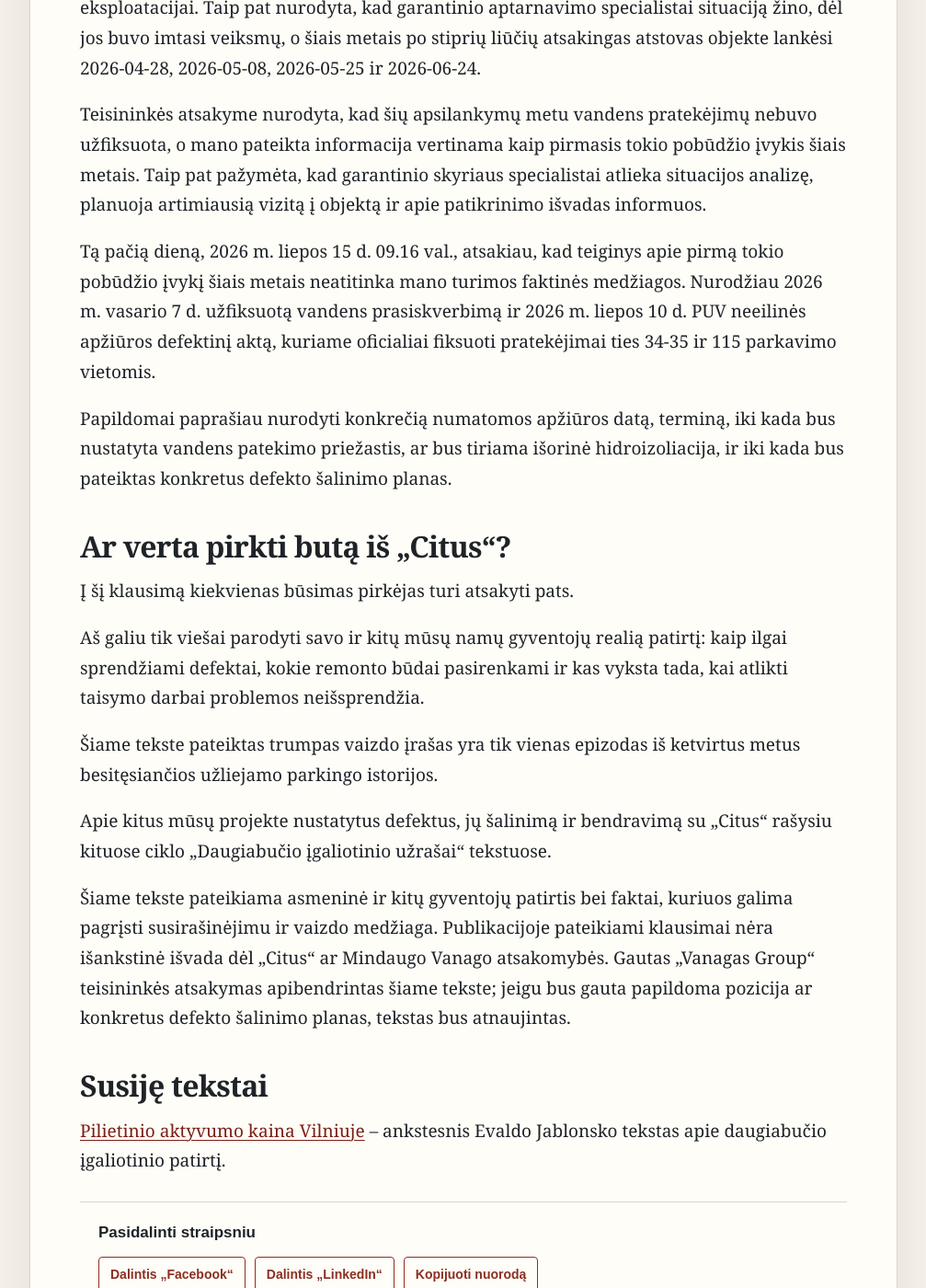
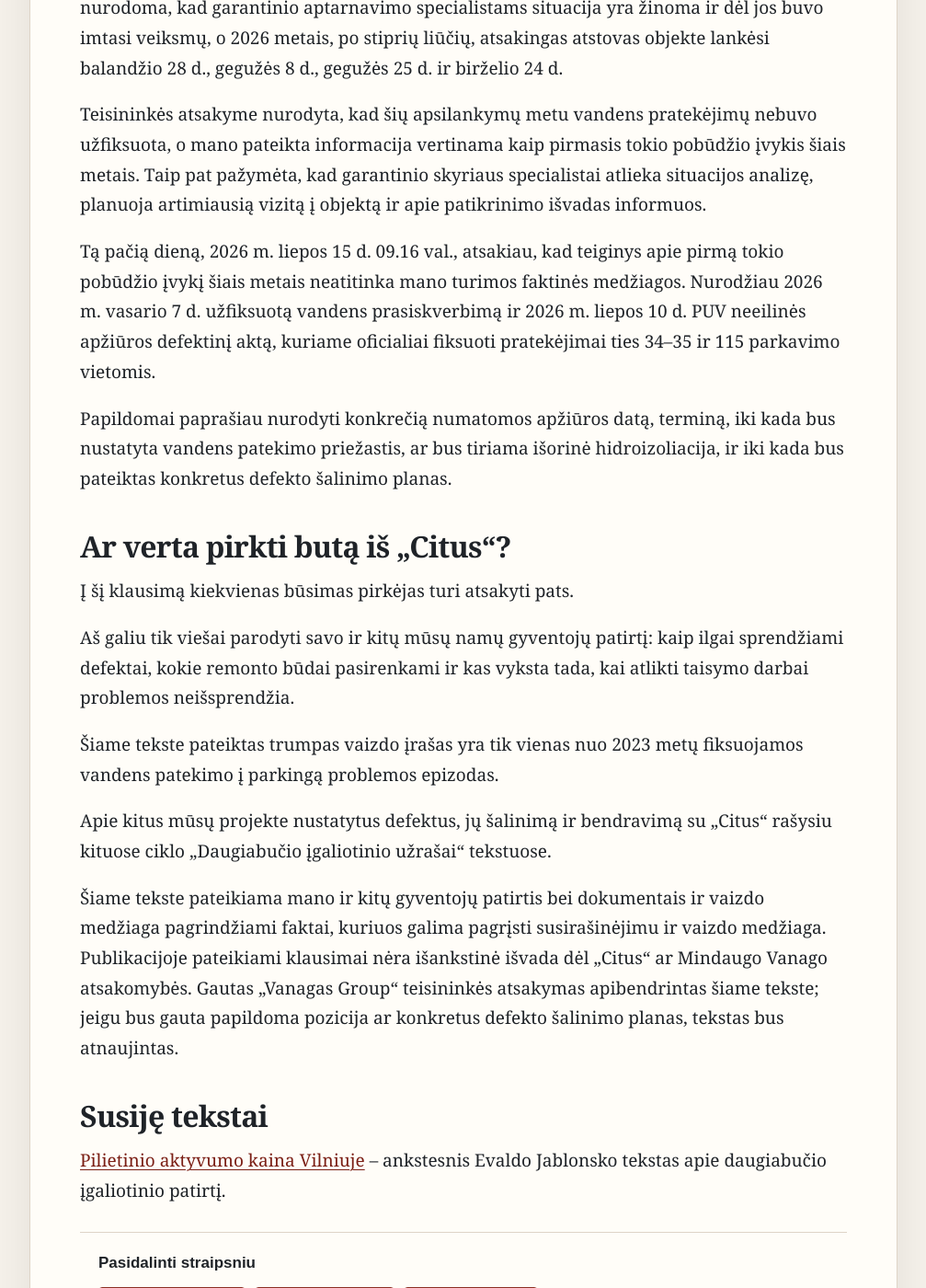
Before and after one commit to evkanas/evkanas.github.io, a Jekyll site: the page built from daugiabucio-igaliotinio-uzrasai/citus/mindaugas-vanagas-uzliejamas-parkingas.md, in a window 1280 px wide and 1400 px high, scrolled down 5602 px. Shown: the whole window at 92% size, without its empty margins (136-1143 px from the left). Built offline with Jekyll 4.4.1, drawn with Linux system fonts in a browser that asks for light colours; some of the changed text lies outside the part shown.

Commit message:
Replace disputed parking problem duration wording

```diff
--- a/daugiabucio-igaliotinio-uzrasai/citus/mindaugas-vanagas-uzliejamas-parkingas.md
+++ b/daugiabucio-igaliotinio-uzrasai/citus/mindaugas-vanagas-uzliejamas-parkingas.md
@@ -240,9 +240,9 @@
 
 Šį kartą tiesioginio atsakymo nepateiksiu. Vietoje jo parodysiu trumpą vaizdo įrašą, kuriame matyti, kas mūsų požeminiame parkinge vyksta po gausesnio lietaus.
 
-## Užliejamo parkingo problema tęsiasi jau ketvirtus metus
+## Vandens patekimo į parkingą problema fiksuojama nuo 2023 metų
 
-Vandens skverbimosi į požeminį parkingą problema nėra nauja ar vienkartinė. Ji tęsiasi jau ketvirtus metus – susirašinėjimas ir bandymai spręsti problemą vyksta nuo 2023 metų.
+Vandens skverbimosi į požeminį parkingą problema nėra nauja ar vienkartinė. Ji fiksuojama nuo 2023 metų – nuo tada vyksta susirašinėjimas ir bandymai spręsti problemą.
 
 Atskiros vandens prasiskverbimo vietos buvo lokaliai tvarkomos naudojant vadinamąją kristalinę hidroizoliaciją. Tačiau užtaisius vieną vietą vanduo netrukus pradėdavo skverbtis kitoje. Kitaip tariant, problema iš esmės nebuvo pašalinta – keitėsi tik vietos, pro kurias vanduo patekdavo į parkingą.
 
@@ -254,17 +254,17 @@
 
 <p class="savivaldybe-caption">Evaldas Jablonskas apie „Citus“ – vandens ir drėgmės pėdsakai „Citus“ projekto požeminiame parkinge po gausesnio lietaus.</p>
 
-## Remontas atliktas, tačiau problema persikėlė kitur
+## Vieta lokaliai taisyta, tačiau problema persikėlė kitur
 
-Konkreti vaizdo įraše užfiksuota vieta (po kelių kartų) šiuo metu jau aptvarkyta. Tačiau tai nekeičia bendros situacijos.
+Konkreti vaizdo įraše užfiksuota vieta po kelių remonto bandymų šiuo metu aptvarkyta. Tačiau tai nekeičia bendros situacijos.
 
 Kai vienoje vietoje vandens skverbimasis pristabdomas, po kurio laiko jis pasirodo kitur. Todėl vien lokaliai užtepti matomą pratekėjimo vietą nepakanka.
 
 Po gausesnių liūčių parkinge vėl atsiranda naujų šlapių vietų, vandens pėdsakų ir nubyrėjusios medžiagos.
 
-## Ketvirti metai laukimo jau yra pakankamai
+## Problema fiksuojama nuo 2023 metų
 
-Gyventojai ilgą laiką tikėjosi, kad problema bus tinkamai ištirta ir pašalinta. Tačiau nors problema tęsiasi jau ketvirtus metus, vis dar susiduriame su tuo pačiu reiškiniu – po stipresnio lietaus vanduo patenka į požeminį parkingą.
+Gyventojai ilgą laiką tikėjosi, kad problema bus tinkamai ištirta ir pašalinta. Tačiau nors problema fiksuojama nuo 2023 metų, vis dar susiduriame su tuo pačiu reiškiniu – po stipresnio lietaus vanduo patenka į požeminį parkingą.
 
 Neapsikentę nuolat pasikartojančios problemos ir lokalių taisymų, po kurių vanduo vis pasirodo kitose vietose, pasitelkėme advokatus ir pradėjome ruoštis teisiniam ginčui dėl defektų pašalinimo.
 
@@ -294,11 +294,11 @@
 
 2026 m. liepos 15 d. 08.45 val. gavau „Vanagas Group“ teisininkės Vaidos Mazarevičienės atsakymą. Jame nurodyta, kad mano kreipimasis į įmonės vadovybę buvo perduotas garantinio aptarnavimo ir statybų priežiūros komandai.
 
-Atsakyme teigiama, kad mano atsiųsta filmuota medžiaga yra datuojama 2023 m. spalio mėnesiu, kai projektas dar buvo aktyvioje statybų stadijoje ir nebuvo atiduotas eksploatacijai. Taip pat nurodyta, kad garantinio aptarnavimo specialistai situaciją žino, dėl jos buvo imtasi veiksmų, o šiais metais po stiprių liūčių atsakingas atstovas objekte lankėsi 2026-04-28, 2026-05-08, 2026-05-25 ir 2026-06-24.
+Atsakyme teigiama, kad mano atsiųsta filmuota medžiaga buvo užfiksuota 2023 m. spalį, kai projektas dar buvo aktyvioje statybos stadijoje ir nebuvo atiduotas eksploatuoti. Taip pat nurodoma, kad garantinio aptarnavimo specialistams situacija yra žinoma ir dėl jos buvo imtasi veiksmų, o 2026 metais, po stiprių liūčių, atsakingas atstovas objekte lankėsi balandžio 28 d., gegužės 8 d., gegužės 25 d. ir birželio 24 d.
 
 Teisininkės atsakyme nurodyta, kad šių apsilankymų metu vandens pratekėjimų nebuvo užfiksuota, o mano pateikta informacija vertinama kaip pirmasis tokio pobūdžio įvykis šiais metais. Taip pat pažymėta, kad garantinio skyriaus specialistai atlieka situacijos analizę, planuoja artimiausią vizitą į objektą ir apie patikrinimo išvadas informuos.
 
-Tą pačią dieną, 2026 m. liepos 15 d. 09.16 val., atsakiau, kad teiginys apie pirmą tokio pobūdžio įvykį šiais metais neatitinka mano turimos faktinės medžiagos. Nurodžiau 2026 m. vasario 7 d. užfiksuotą vandens prasiskverbimą ir 2026 m. liepos 10 d. PUV neeilinės apžiūros defektinį aktą, kuriame oficialiai fiksuoti pratekėjimai ties 34-35 ir 115 parkavimo vietomis.
+Tą pačią dieną, 2026 m. liepos 15 d. 09.16 val., atsakiau, kad teiginys apie pirmą tokio pobūdžio įvykį šiais metais neatitinka mano turimos faktinės medžiagos. Nurodžiau 2026 m. vasario 7 d. užfiksuotą vandens prasiskverbimą ir 2026 m. liepos 10 d. PUV neeilinės apžiūros defektinį aktą, kuriame oficialiai fiksuoti pratekėjimai ties 34–35 ir 115 parkavimo vietomis.
 
 Papildomai paprašiau nurodyti konkrečią numatomos apžiūros datą, terminą, iki kada bus nustatyta vandens patekimo priežastis, ar bus tiriama išorinė hidroizoliacija, ir iki kada bus pateiktas konkretus defekto šalinimo planas.
 
@@ -306,13 +306,13 @@
 
 Į šį klausimą kiekvienas būsimas pirkėjas turi atsakyti pats.
 
-Aš galiu tik viešai parodyti savo ir kitų mūsų namų gyventojų realią patirtį: kaip ilgai sprendžiami defektai, kokie remonto būdai pasirenkami ir kas vyksta tada, kai atlikti taisymo darbai problemos neišsprendžia.
+Aš galiu tik viešai parodyti savo ir kitų mūsų namų gyventojų patirtį: kaip ilgai sprendžiami defektai, kokie remonto būdai pasirenkami ir kas vyksta tada, kai atlikti taisymo darbai problemos neišsprendžia.
 
-Šiame tekste pateiktas trumpas vaizdo įrašas yra tik vienas epizodas iš ketvirtus metus besitęsiančios užliejamo parkingo istorijos.
+Šiame tekste pateiktas trumpas vaizdo įrašas yra tik vienas nuo 2023 metų fiksuojamos vandens patekimo į parkingą problemos epizodas.
 
 Apie kitus mūsų projekte nustatytus defektus, jų šalinimą ir bendravimą su „Citus“ rašysiu kituose ciklo „Daugiabučio įgaliotinio užrašai“ tekstuose.
 
-Šiame tekste pateikiama asmeninė ir kitų gyventojų patirtis bei faktai, kuriuos galima pagrįsti susirašinėjimu ir vaizdo medžiaga. Publikacijoje pateikiami klausimai nėra išankstinė išvada dėl „Citus“ ar Mindaugo Vanago atsakomybės. Gautas „Vanagas Group“ teisininkės atsakymas apibendrintas šiame tekste; jeigu bus gauta papildoma pozicija ar konkretus defekto šalinimo planas, tekstas bus atnaujintas.
+Šiame tekste pateikiama mano ir kitų gyventojų patirtis bei dokumentais ir vaizdo medžiaga pagrindžiami faktai, kuriuos galima pagrįsti susirašinėjimu ir vaizdo medžiaga. Publikacijoje pateikiami klausimai nėra išankstinė išvada dėl „Citus“ ar Mindaugo Vanago atsakomybės. Gautas „Vanagas Group“ teisininkės atsakymas apibendrintas šiame tekste; jeigu bus gauta papildoma pozicija ar konkretus defekto šalinimo planas, tekstas bus atnaujintas.
 
 ## Susiję tekstai
 
```
Also changed, not shown: other parts of daugiabucio-igaliotinio-uzrasai/citus/mindaugas-vanagas-uzliejamas-parkingas.md (+1 -1 lines).
